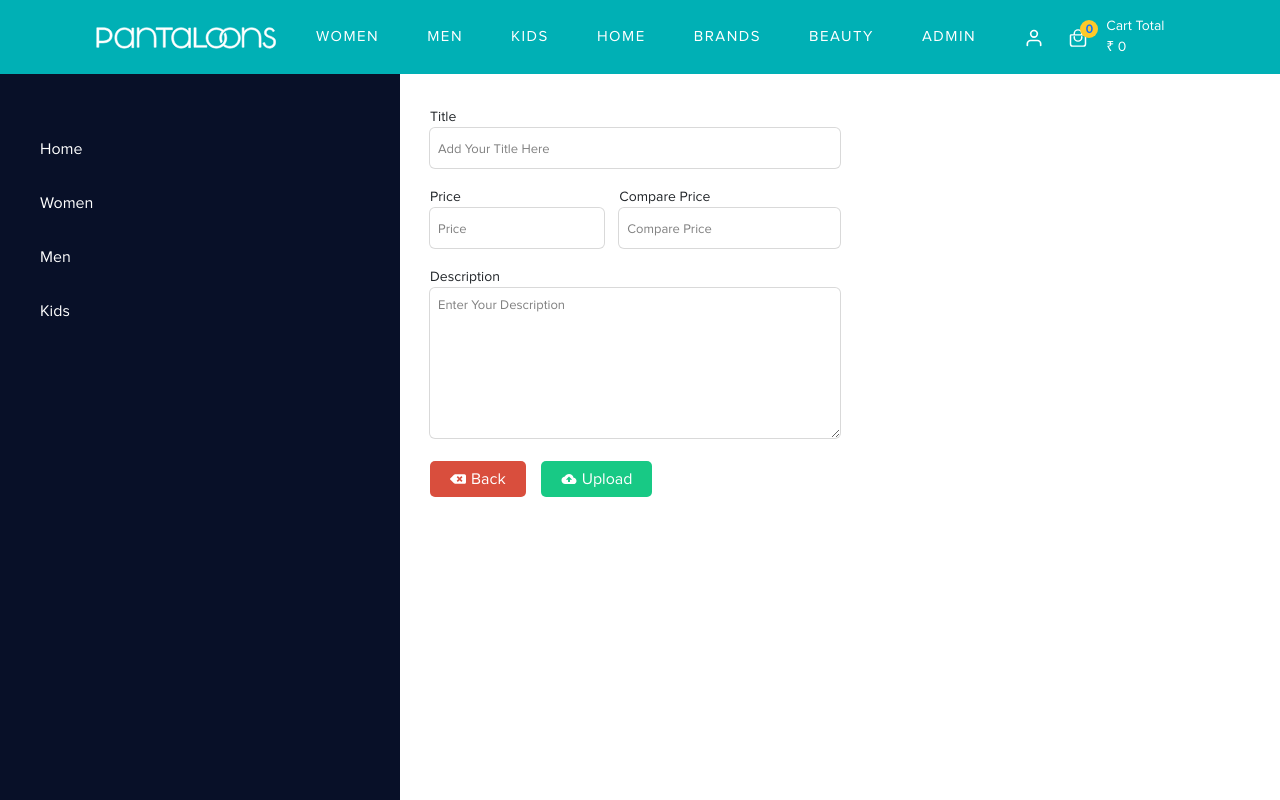
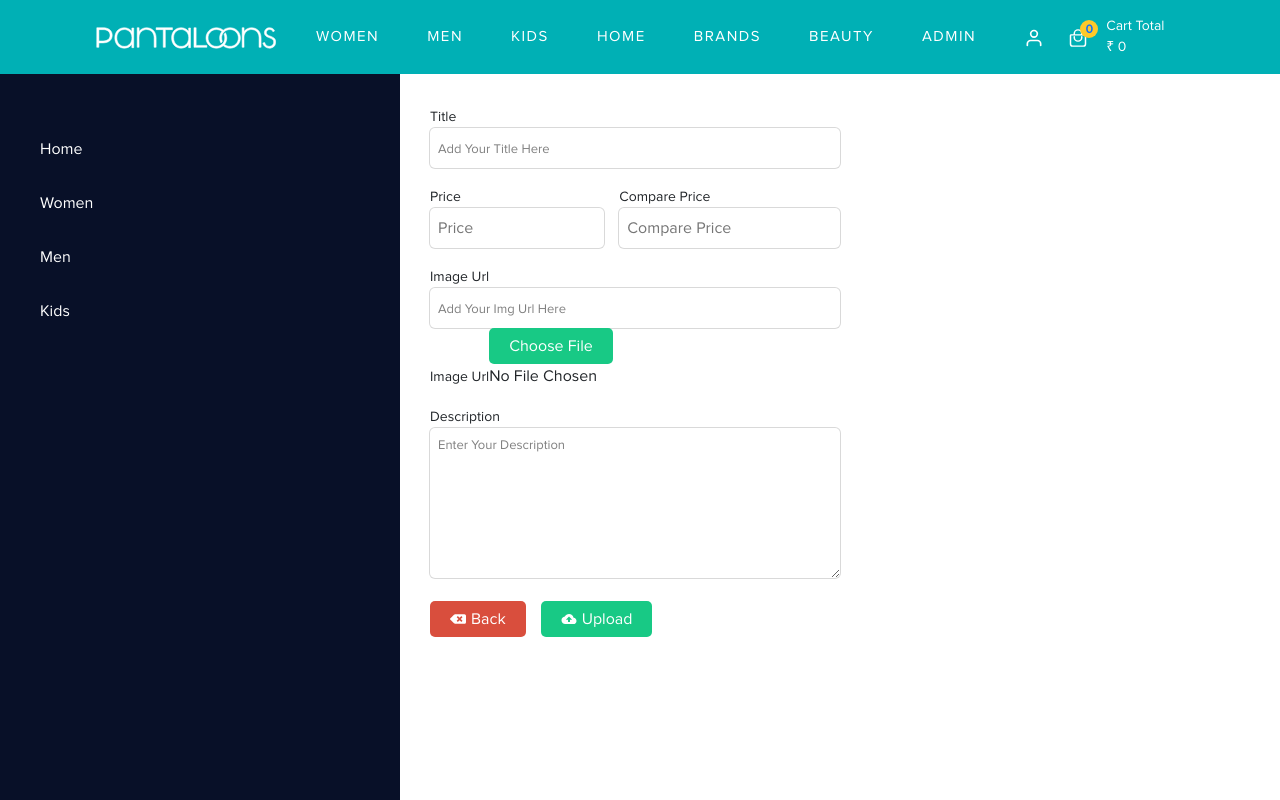
Before and after one commit to krishnan-k/loons, a React (Create React App) app in the folder pantaloonsclone/: page /admin/womenedit/1 in a window 1280 px wide. Shown: the top 800 px of the page. Built offline with nearby package versions, Linux system fonts and the light colour scheme; no server answers; a web font is replaced by a local one.

Commit message:
13/08/2024

```diff
--- a/pantaloonsclone/src/Admin/Mendashboard.js
+++ b/pantaloonsclone/src/Admin/Mendashboard.js
@@ -45,17 +45,17 @@ const Mendashboard = () => {
         <table className="table">
           <thead>
             <tr>
-              <th className="text-capitalize">Image</th>
-              <th className="text-capitalize">title</th>
-              <th className="text-capitalize">price</th>
-              <th className="text-capitalize">edit</th>
-              <th className="text-capitalize">delete</th>
+              <td className="text-capitalize">Image</td>
+              <td className="text-capitalize">title</td>
+              <td className="text-capitalize">price</td>
+              <td className="text-capitalize">edit</td>
+              <td className="text-capitalize">delete</td>
             </tr>
           </thead>
           <tbody>
             {productItems.map((item) => (
               <tr key={item._id}>
-                <th><img src={item.productImg}/></th>
+                <td><img src={item.productImg}/></td>
                 <td>{item.productTitle}</td>
                 <td>{item.productPrice}</td>
                 <th>
--- a/pantaloonsclone/src/Admin/Womenadd.js
+++ b/pantaloonsclone/src/Admin/Womenadd.js
@@ -29,6 +29,8 @@ const Womenadd = () => {
       return
     }
 
+
+
     formData.append('productTitle', productTitle)
     formData.append('productPrice', productPrice)
     formData.append('productDesc', productDesc)
@@ -36,10 +38,12 @@ const Womenadd = () => {
     formData.append('quantity', quantity);
     formData.append('img', file)
     const productObject = { productTitle, productPrice, productImg, productDesc, quantity }
+    console.log(productObject);
+
     try{
       const response = await axios.post('http://localhost:5000/women', formData,{
         headers:{
-          'Content-Type' : 'multipart/form-data'
+          'Content-Type' : 'application/form-data'
         },
         body: JSON.stringify(productObject)
       });
@@ -96,7 +100,7 @@ const Womenadd = () => {
               </label>
               <input
                 className="text-capitalize"
-                type="text"
+                type="number"
                 id="productPrice"
                 name="productPrice"
                 placeholder="price"
@@ -109,7 +113,7 @@ const Womenadd = () => {
               </label>
               <input
                 className="text-capitalize"
-                type="text"
+                type="number"
                 id="price"
                 name="price"
                 placeholder="compare price"
--- a/pantaloonsclone/src/Admin/Womenedit.js
+++ b/pantaloonsclone/src/Admin/Womenedit.js
@@ -11,9 +11,14 @@ const Womenedit = () => {
       productTitle: '',
       productPrice: '',
       productImg: '',
+      img:'',
       productDesc: ''
     }
   )
+  const [file,setFile] = useState(null)
+  const handleFileChange = (e) =>{
+    setFile(e.target.files[0]);
+  }
   useEffect(()=>{
     fetch(`http://localhost:5000/women/${id}`)
     .then((res) => res.json())
@@ -27,18 +32,28 @@ const Womenedit = () => {
     const productPrice = form.productPrice.value
     const productImg = form.productImg.value
     const productDesc = form.productDesc.value
+    const quantity = 1
+    const formData = new FormData();
 
     if (productTitle === '' || productPrice === '' || productImg === '' || productDesc === ''){
       toast.error("Fill the all fields")
       return
     }
-    const productObject = {productTitle,productPrice, productImg, productDesc}
-    console.log(productObject);
 
-    fetch(`http://localhost:5000/update/${id}`,{
+    formData.append('productTitle', productTitle)
+    formData.append('productPrice', productPrice)
+    formData.append('productDesc', productDesc)
+    formData.append('productImg', productImg)
+    formData.append('quantity', quantity)
+    formData.append('img', file)
+
+    const productObject = {productTitle,productPrice, productImg, productDesc, quantity}
+
+
+    fetch(`http://localhost:5000/update/${id}`,formData, {
       method: 'PATCH',
       headers:{
-        'Content-Type' : 'application/json'
+        'Content-Type' : 'application/form-data'
       },
       body:JSON.stringify(productObject)
     })
@@ -54,7 +69,7 @@ const Womenedit = () => {
     <div className="pannel">
       <Admin />
       <div className="form-control-section">
-        <form className="editdashboard" onSubmit={handleSubmit}>
+        <form className="editdashboard" onSubmit={handleSubmit} encType="multipart/form-data">
           <div className="form_title mb-3">
             <label value="productTitle" className="text-capitalize">
               Title
@@ -75,7 +90,7 @@ const Womenedit = () => {
               </label>
               <input
                 className="text-capitalize"
-                type="text"
+                type="number"
                 id="productPrice"
                 name="productPrice"
                 placeholder="price"
@@ -88,14 +103,14 @@ const Womenedit = () => {
               </label>
               <input
                 className="text-capitalize"
-                type="text"
+                type="number"
                 id="price"
                 name="price"
                 placeholder="compare price"
               />
             </div>
           </div>
-          {/* <div className="form_image mb-3">
+          <div className="form_image mb-3">
             <label value="productImg" className="text-capitalize">
               Image url
             </label>
@@ -105,6 +120,7 @@ const Womenedit = () => {
               id="productImg"
               name="productImg"
               placeholder="add your Img url here"
+              defaultValue={productItems.productImg}
 
             />
             <label value="img" className="text-capitalize">
@@ -118,9 +134,10 @@ const Womenedit = () => {
               accept="image/*"
               onChange={handleFileChange}
               placeholder="add your Img url here"
+              defaultValue={productItems.img}
 
             />
-          </div> */}
+          </div>
           <div className="form_description mb-3">
             <label value="productDesc" className="text-capitalize">
               Description
--- a/pantaloonsclone/src/Admin/admin.css
+++ b/pantaloonsclone/src/Admin/admin.css
@@ -80,7 +80,8 @@
   margin: 30px;
 }
 
-.pannel .editdashboard input[type="text"], textarea {
+.pannel input[type="text"],
+.pannel input[type="number"], textarea {
   width: 100%;
   padding: 8px;
   border-radius: 5px;
@@ -88,7 +89,9 @@
   border: none;
   transition: box-shadow 0.3s linear;
 }
-.pannel .editdashboard input[type="text"]:focus-visible, textarea:focus-visible {
+.pannel .editdashboard input[type="text"]:focus-visible,
+.pannel .editdashboard input[type="number"]:focus-visible,
+ textarea:focus-visible {
   outline: none;
 }
 .pannel .editdashboard .form_description textarea {
@@ -146,8 +149,9 @@ textarea::placeholder {
 .pannel .editdashboard label {
   font-size: 14px;
 }
-.pannel .editdashboard input[type="text"]:focus, textarea:focus {
-  box-shadow: #00b0b5 0px 0px 0px 1px;
+.pannel .editdashboard input[type="text"]:focus,
+.pannel .editdashboard input[type="number"]:focus, textarea:focus {
+  box-shadow: 0 0 0 .15rem #00b0b52e;
 }
 .pannel table.table td img {
   width: 165px;
--- a/pantaloonsclone/src/component/Mendeal.js
+++ b/pantaloonsclone/src/component/Mendeal.js
@@ -1,16 +1,22 @@
-import React from "react";
+import React, { useEffect, useState } from "react";
 // Import Swiper React components
 import { Swiper, SwiperSlide } from "swiper/react";
 import { Autoplay, Navigation } from "swiper/modules";
 import "../component-css/cardcollection.css";
 import "swiper/css";
 import "swiper/css/navigation";
-import menDealDayProduct from "../collection-products/Mendealdayproducts";
 import { Link } from "react-router-dom";
 import { MdDeleteForever } from "react-icons/md";
 import { useDispatch, useSelector } from "react-redux";
 import { addToCart, deleteCart } from "../store/Cartslice";
 const Mendeal = () => {
+  const [bunndleProduct, setBundle] = useState([]);
+  useEffect(() => {
+    fetch(`http://localhost:5000/getmen`)
+      .then(res => res.json())
+      .then((data) => setBundle(data))
+  }, []);
+
   const autoplay = {
     delay: 2500,
     disableOnInteraction: false,
@@ -43,13 +49,13 @@ const Mendeal = () => {
           loop={true}
           autoplay={autoplay}
         >
-          {menDealDayProduct.map((item) => (
+          {bunndleProduct.map((item) => (
             <SwiperSlide>
-              <div className="card border-0 card-product" key={item.id}>
+              <div className="card border-0 card-product" key={item._id}>
               <div className="product-image">
-                  <img src={item.image} alt="image" />
+                  <img src={item.productImg} alt="image" />
                   <div className="add-to-cart-button">
-                    {product.find(items => items.id === item.id)
+                    {product.find(items => items._id === item._id)
                     ? <div className="add">
                       <Link to="/cart" className="view-cart text-center text-decoration-none text-white text-capitalize">view cart</Link>
                      <div className="delete-cart text-center text-white text-capitalize" onClick={()=> deleteFromCart(item) }>delete cart <MdDeleteForever/></div> </div>   :
@@ -58,10 +64,10 @@ const Mendeal = () => {
                   </div>
                 </div>
                 <div class="card-body">
-                  <h5 class="card-title text-uppercase mb-1">{item.title}</h5>
-                  <p class="card-text mb-1">{item.description}</p>
+                  <h5 class="card-title text-uppercase mb-1">{item.productTitle}</h5>
+                  <p class="card-text mb-1">{item.productDesc}</p>
                   <p className="product_price mb-0">
-                    ₹{item.price}
+                    ₹{item.productPrice}
                     <span className="product_price text-decoration-line-through text-black-50 fw-bolder">
                       ₹{item.comparePrice}
                     </span>
--- a/pantaloonsclone/src/pages/Cart.js
+++ b/pantaloonsclone/src/pages/Cart.js
@@ -15,21 +15,21 @@ export const Cart = () => {
     dispatch(deleteCart(item));
   };
   const IncrementQuantity = (id, quantity) => {
-      // if (typeof quantity !== "number") {
-      //   quantity = 1;
-      // }
-    if(quantity === ''){
-      quantity = 1;
-    }
+    //   if (typeof quantity !== "number") {
+    //     quantity = 1;
+    //   }
+    // if(quantity === ''){
+    //   parseInt(quantity, 1);
+    // }
     dispatch(updateQuantity({ id, quantity : quantity + 1 }));
   };
   const DecrementQuantity = (id, quantity) => {
     // if (typeof quantity !== "number") {
     //   quantity = 1;
     // }
-    if(quantity === ''){
-      quantity = 1;
-    }
+    // if(quantity === ''){
+    //   parseInt(quantity, 1);
+    // }
     if (quantity > 1) {
       dispatch(updateQuantity({ id, quantity : quantity - 1 }));
     }
--- a/pantaloonsclone/src/store/Cartslice.js
+++ b/pantaloonsclone/src/store/Cartslice.js
@@ -21,7 +21,7 @@ const cartSlice = createSlice({
                     productImg: newItem.productImg,
                     productTitle: newItem.productTitle,
                     productDesc:newItem.productDesc,
-                    quantity: newItem.quantity,
+                    quantity: 1,
                     productPrice: newItem.productPrice,
                     comparePrice: newItem.comparePrice
                 });
```
Also changed, not shown: pantaloonsclone/src/component/Cardcollection.js (+26 -2 lines), 5 other files (tests, documents, lock files or other folders).
